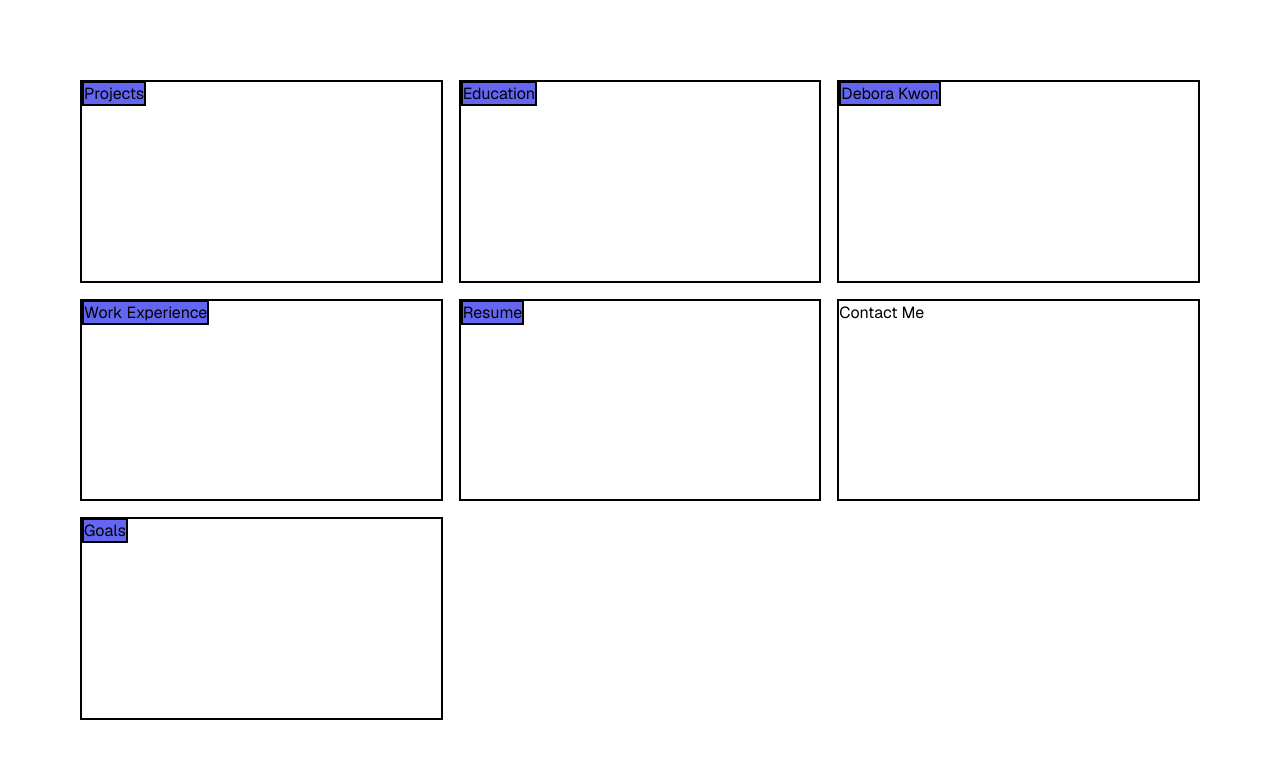
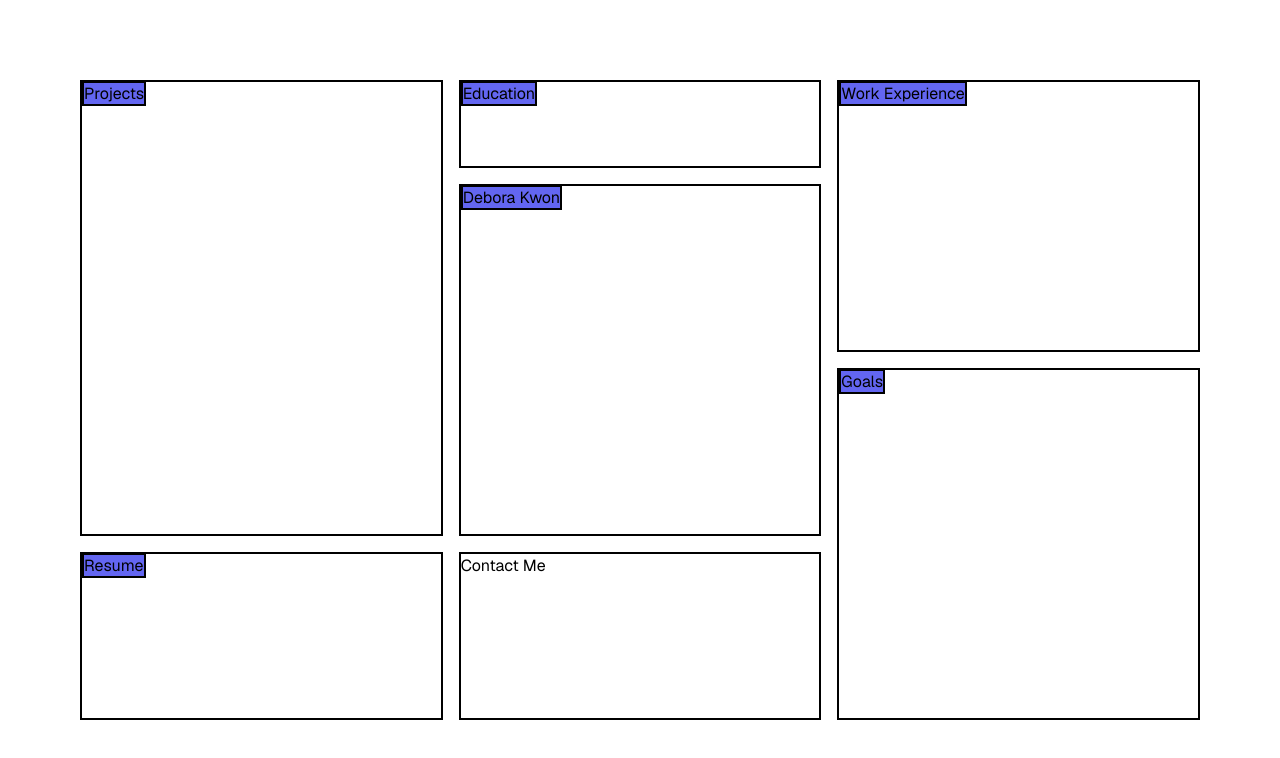
Before and after one commit to Debora-k/debora-dev-portfolio, a Next.js app: page / in a window 1280 px wide. Shown: the top 758 px of the page. Built offline with nearby package versions, Linux system fonts and the light colour scheme.

Commit message:
changed grids rows and cols

```diff
--- a/src/app/components/homeGrid.tsx
+++ b/src/app/components/homeGrid.tsx
@@ -1,18 +1,57 @@
 // import { animated } from "@react-spring/web";
-import Link from 'next/link';
+import Link from "next/link";
 
 export default function HomeGrid() {
     return (
-    <div className="grid grid-cols-3 gap-4 min-h-screen p-8 pb-20 sm:p-20 bg-white font-[family-name:var(--font-geist-sans)]">
-        <Link href="/projects" className="border-solid border-2 border-black text-black"><span className="box-decoration-clone bg-indigo-500 border-solid border-2 border-black">Projects</span></Link>
-        <Link href="/education" className="border-solid border-2 border-black text-black"><span className="box-decoration-clone bg-indigo-500 border-solid border-2 border-black">Education</span></Link>
-        <Link href="/aboutme" className="border-solid border-2 border-black text-black"><span className="box-decoration-clone bg-indigo-500 border-solid border-2 border-black">Debora Kwon</span></Link>
-        <Link href="/experience" className="border-solid border-2 border-black text-black"><span className="box-decoration-clone bg-indigo-500 border-solid border-2 border-black">Work Experience</span></Link>
-        <div className="border-solid border-2 border-black text-black"><span className="box-decoration-clone bg-indigo-500 border-solid border-2 border-black">Resume</span></div>
-        <div className="border-solid border-2 border-black text-black">Contact Me</div>
-        <Link href="/goals" className="border-solid border-2 border-black text-black"><span className="box-decoration-clone bg-indigo-500 border-solid border-2 border-black">Goals</span></Link>
-    </div>
-    )
-
-
+        <div className="grid grid-cols-3 gap-4 min-h-screen p-8 pb-20 sm:p-20 bg-white font-[family-name:var(--font-geist-sans)]">
+            <Link
+                href="/projects"
+                className="border-solid border-2 border-black text-black row-span-10"
+            >
+                <span className="box-decoration-clone bg-indigo-500 border-solid border-2 border-black">
+                    Projects
+                </span>
+            </Link>
+            <Link
+                href="/education"
+                className="border-solid border-2 border-black text-black row-span-2 col-span-1"
+            >
+                <span className="box-decoration-clone bg-indigo-500 border-solid border-2 border-black">
+                    Education
+                </span>
+            </Link>
+            <Link
+                href="/experience"
+                className="border-solid border-2 border-black text-black row-span-6 col-span-1 col-start-3"
+            >
+                <span className="box-decoration-clone bg-indigo-500 border-solid border-2 border-black">
+                    Work Experience
+                </span>
+            </Link>
+            <Link
+                href="/aboutme"
+                className="border-solid border-2 border-black text-black row-span-8 col-span-1"
+            >
+                <span className="box-decoration-clone bg-indigo-500 border-solid border-2 border-black">
+                    Debora Kwon
+                </span>
+            </Link>
+            <Link
+                href="/goals"
+                className="border-solid border-2 border-black text-black row-span-8"
+            >
+                <span className="box-decoration-clone bg-indigo-500 border-solid border-2 border-black">
+                    Goals
+                </span>
+            </Link>
+            <div className="border-solid border-2 border-black text-black col-start-1 row-span-4">
+                <span className="box-decoration-clone bg-indigo-500 border-solid border-2 border-black">
+                    Resume
+                </span>
+            </div>
+            <div className="border-solid border-2 border-black text-black col-span-1 row-span-4">
+                Contact Me
+            </div>
+        </div>
+    );
 }
```
Also changed, not shown: src/app/education/page.tsx (+12 -4 lines), src/app/experience/page.tsx (+17 -5 lines), src/app/projects/page.tsx (+26 -6 lines), 1 other file (tests, documents, lock files or other folders).
